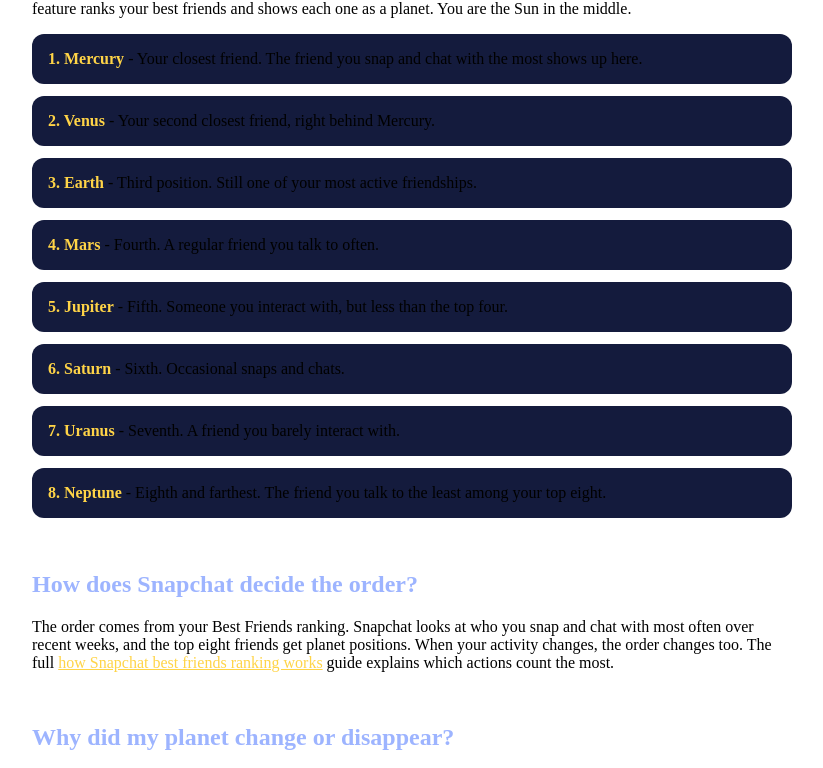
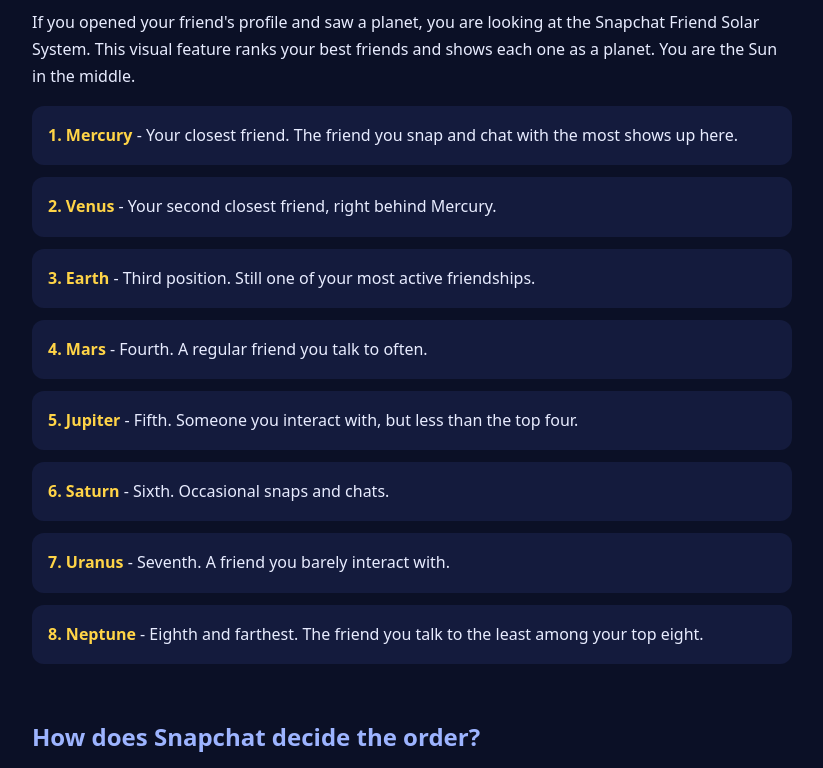
Before and after one commit to planetsofsnapchat/Snapchat-Planets-, a plain HTML site: page index.html in a window 1280 px wide. Shown: the part 167-935 px from the top of the page, without its empty margins (228-1051 px from the left). Drawn offline with Linux system fonts and the light colour scheme.

Commit message:
Update index.html

```diff
--- a/index.html
+++ b/index.html
@@ -5,8 +5,8 @@
 <meta name="viewport" content="width=device-width, initial-scale=1.0">
 <title>Snapchat Planets Order: All 8 Planets and What They Mean (2026)</title>
 <meta name="description" content="The complete Snapchat planets order guide, Mercury to Neptune. Learn what each planet means in the Friend Solar System and how your ranking decides the order.">
-<style>
-  <meta name="google-site-verification" content="3vLq8OIEC7SW_N_R09ZsnhH8PJBUm6XmP8YTwyQbcAE" />
+<meta name="google-site-verification" content="3vLq8OIEC7SW_N_R09ZsnhH8PJBUm6XmP8YTwyQbcAE" />
+  <style>
 body{background:#0b1026;color:#e8ecff;font-family:system-ui,-apple-system,Segoe UI,Roboto,sans-serif;margin:0;line-height:1.7}
 .wrap{max-width:760px;margin:0 auto;padding:24px}
 h1{font-size:2rem;color:#ffd447}
```
